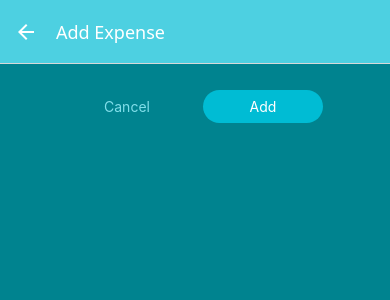
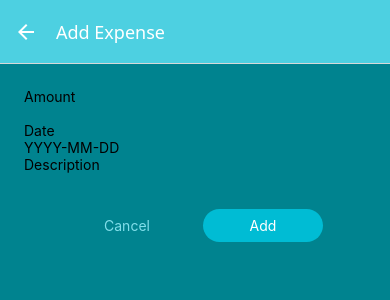
Before and after one commit to Pareen1/expense-tracker, a React Native app: screen /ManageExpenses in a window 390 px wide. Shown: the top 300 px of the page. Built offline with nearby package versions, Linux system fonts and the light colour scheme.

Commit message:
feat: add input component

```diff
--- /dev/null
+++ b/components/ManageExpense/ExpenseForm.js
@@ -0,0 +1,37 @@
+import { View } from "react-native";
+import Input from "./Input";
+
+function ExpenseForm() {
+  function amountChangedHandler(enteredValue) {
+    console.log(enteredValue);
+  }
+  return (
+    <View>
+      <Input
+        label={"Amount"}
+        textInputConfig={{
+          keyboardType: "decimal-pad",
+          onChangeText: amountChangedHandler,
+        }}
+      />
+      <Input
+        label={"Date"}
+        textInputConfig={{
+          placeholder: "YYYY-MM-DD",
+          maxLength: 10,
+          onChangeText: (value) => console.log(value),
+        }}
+      />
+      <Input
+        label={"Description"}
+        textInputConfig={{
+          multiline: true,
+          autoCorrect: false,
+          autoCapitalize: "sentences",
+        }}
+      />
+    </View>
+  );
+}
+
+export default ExpenseForm;
--- /dev/null
+++ b/components/ManageExpense/Input.js
@@ -0,0 +1,12 @@
+import { TextInput, Text, View } from "react-native";
+
+function Input({ label, textInputConfig }) {
+  return (
+    <View>
+      <Text>{label}</Text>
+      <TextInput {...textInputConfig} />
+    </View>
+  );
+}
+
+export default Input;
--- a/screens/ManageExpenses.js
+++ b/screens/ManageExpenses.js
@@ -1,9 +1,10 @@
 import { useLayoutEffect, useContext } from "react";
-import { StyleSheet, View } from "react-native";
+import { StyleSheet, TextInput, View } from "react-native";
 import IconButton from "../components/UI/IconButton";
 import { GlobalStyles } from "../constants/styles";
 import Button from "../components/UI/Button";
 import { ExpensesContext } from "../store/expenses-context";
+import ExpenseForm from "../components/ManageExpense/ExpenseForm";
 
 function ManageExpenses({ route, navigation }) {
   const expensesCtx = useContext(ExpensesContext);
@@ -44,6 +45,7 @@
 
   return (
     <View style={styles.container}>
+      <ExpenseForm />
       <View style={styles.buttonContainer}>
         <Button mode="flat" onPress={cancelHandler} style={styles.button}>
           Cancel
```
Also changed, not shown: 1 other file (tests, documents, lock files or other folders).
